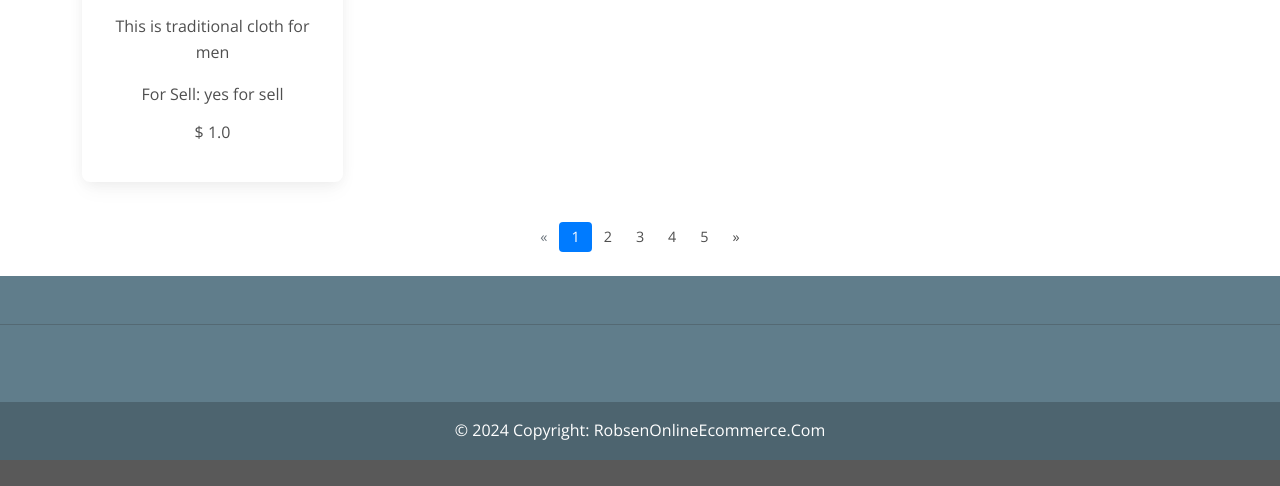
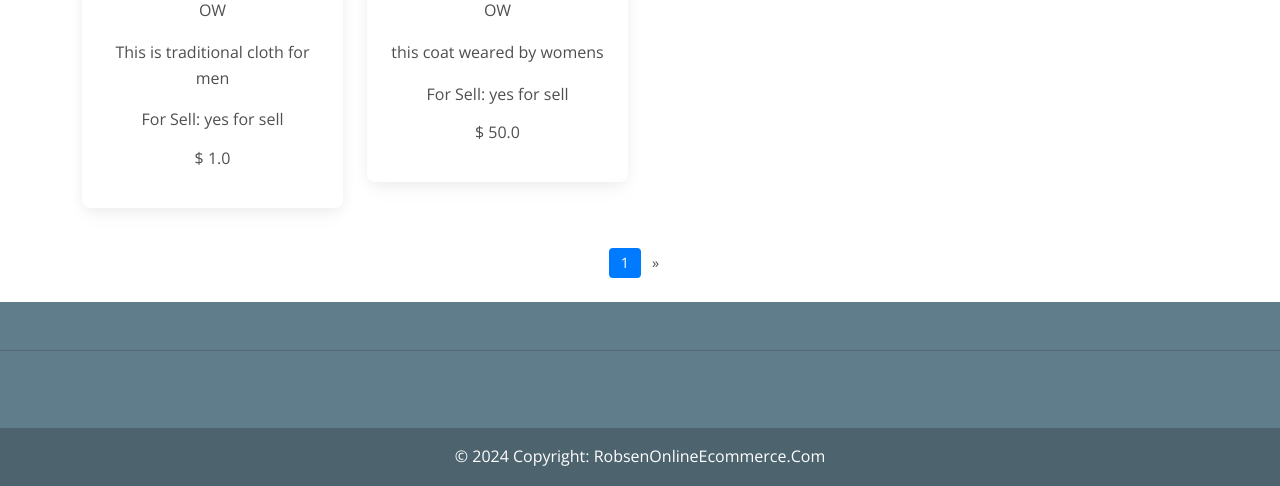
Before and after one commit to robsen123-fexil/Django-Ecommerce-, a Django app: page / in a window 1280 px wide. Shown: the part 1372-1858 px from the top of the page. Before the commit the page ends 1832 px from the top, so only its background shows below. Run offline with Django 3.2, Linux system fonts and the light colour scheme; data comes from the database, SQL or seed files in the repository; both versions use the stored data as it was after the commit; some libraries are stand-ins or nearby versions.

Commit message:
cart count done

```diff
--- a/DJ/core/views.py
+++ b/DJ/core/views.py
@@ -24,7 +24,7 @@ def checkout(request):
     return render(request, 'checkout.html',context)
 class homeview(ListView):
     model=items
-    paginate_by=1
+    paginate_by=2
     template_name='home.html'
 def add_to_cart(request, slug):
     item = get_object_or_404(items, slug=slug)
--- a/DJ/templates/home.html
+++ b/DJ/templates/home.html
@@ -1,8 +1,9 @@
 
 
 
+{% load template_cart_tag %}
+{% load static %}'
 
-{% load static %}
 <!DOCTYPE html>
 <html lang="en">
 <head>
@@ -90,6 +91,7 @@
             <div style="width: 50px; height: 50px; background-color: #fff; text-align: center; line-height: 50px; color: #3498db; border-radius: 50%;">
                 🛒
             </div>
+            <span class = "badge red z-depth-1 mr-1 ">{{request.user |cart_count}} </span>
             <span style="margin-left: 10px; font-weight: bold;">cart</span>
 
         </div>
@@ -103,7 +105,6 @@
             🛒
         </div>
         </div>
-            <span style="margin-left: 10px; font-weight: bold;">cart</span>
 
          <a class="nav-link px-lg-3 py-3 py-lg-4" href="{% url 'core:login_view' %}">
                       LOGIN
@@ -341,25 +342,27 @@
 </section>
 
 <!-- Pagination -->
+{%if is_paginated%}
   <nav aria-label="Page navigation example" class="d-flex justify-content-center mt-3">
   <ul class="pagination">
-    <li class="page-item disabled">
-      <a class="page-link" href="" aria-label="Previous">
+  {%if page_obj.has_previous %}
+    <li class="page-item">
+      <a class="page-link" href="?page={{page_obj.previous_page_number}}" aria-label="Previous">
         <span aria-hidden="true">&laquo;</span>
       </a>
     </li>
-    <li class="page-item active"><a class="page-link" href="{ % static '#' %}">1</a></li>
-    <li class="page-item"><a class="page-link" href="{% static '#' %}">2</a></li>
-    <li class="page-item"><a class="page-link" href="{% static '#' %}">3</a></li>
-    <li class="page-item"><a class="page-link" href="{% static '#' %}">4</a></li>
-    <li class="page-item"><a class="page-link" href="{% static '#' %}">5</a></li>
-    <li class="page-item">
-      <a class="page-link" href="{% static '#' %}" aria-label="Next">
+    {%endif%}
+    <li class="page-item active"><a class="page-link" href="?page={{ page_obj.number }}"> {{page_obj.number}} </a></li>
+
+    {%if page_obj.has_next%}
+      <a class="page-link" href="?page={{page_obj.next_page_number}}" aria-label="Next">
         <span aria-hidden="true">&raquo;</span>
       </a>
+      {%endif%}
     </li>
   </ul>
 </nav>
+{%endif%}
 <!-- Pagination -->
 </div>
 </main>
```
Also changed, not shown: DJ/core/templatetags/template_cart_tag.py (added, +11 -0 lines), DJ/templates/product.html (+5 -3 lines), DJ/db.sqlite3.
